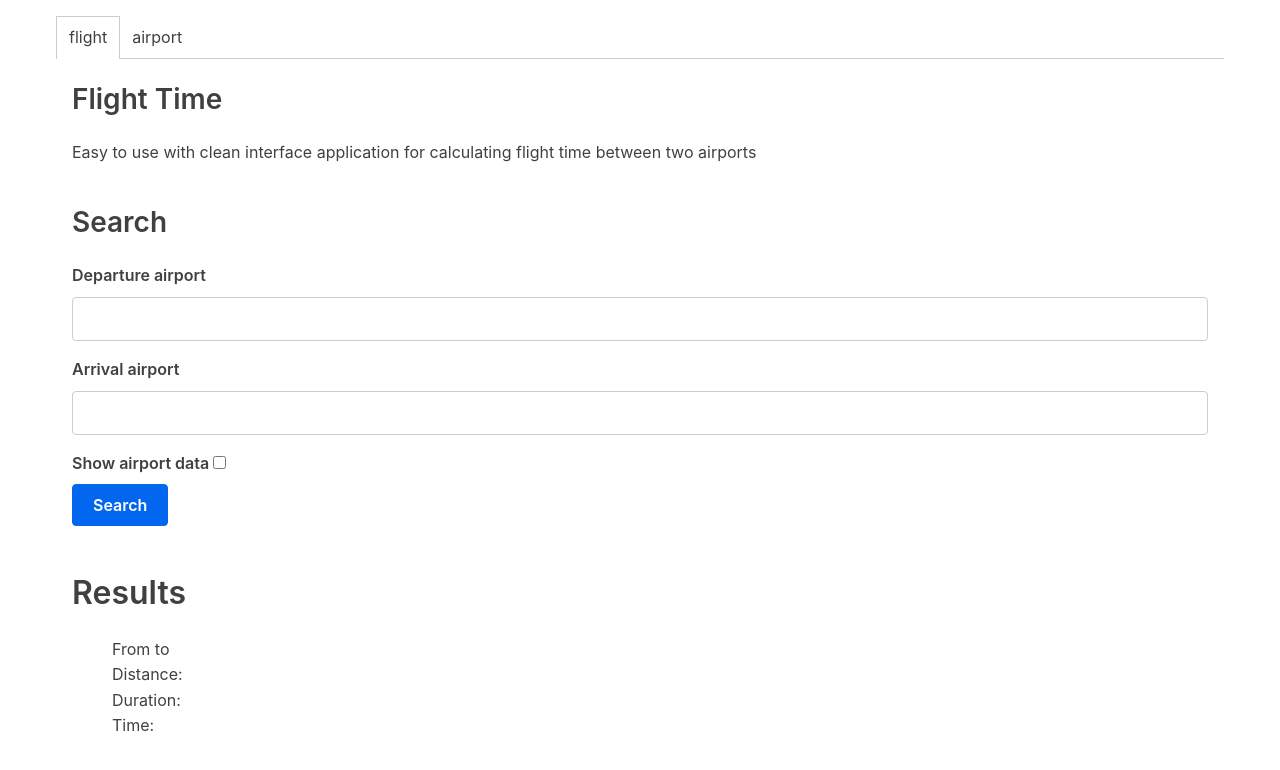
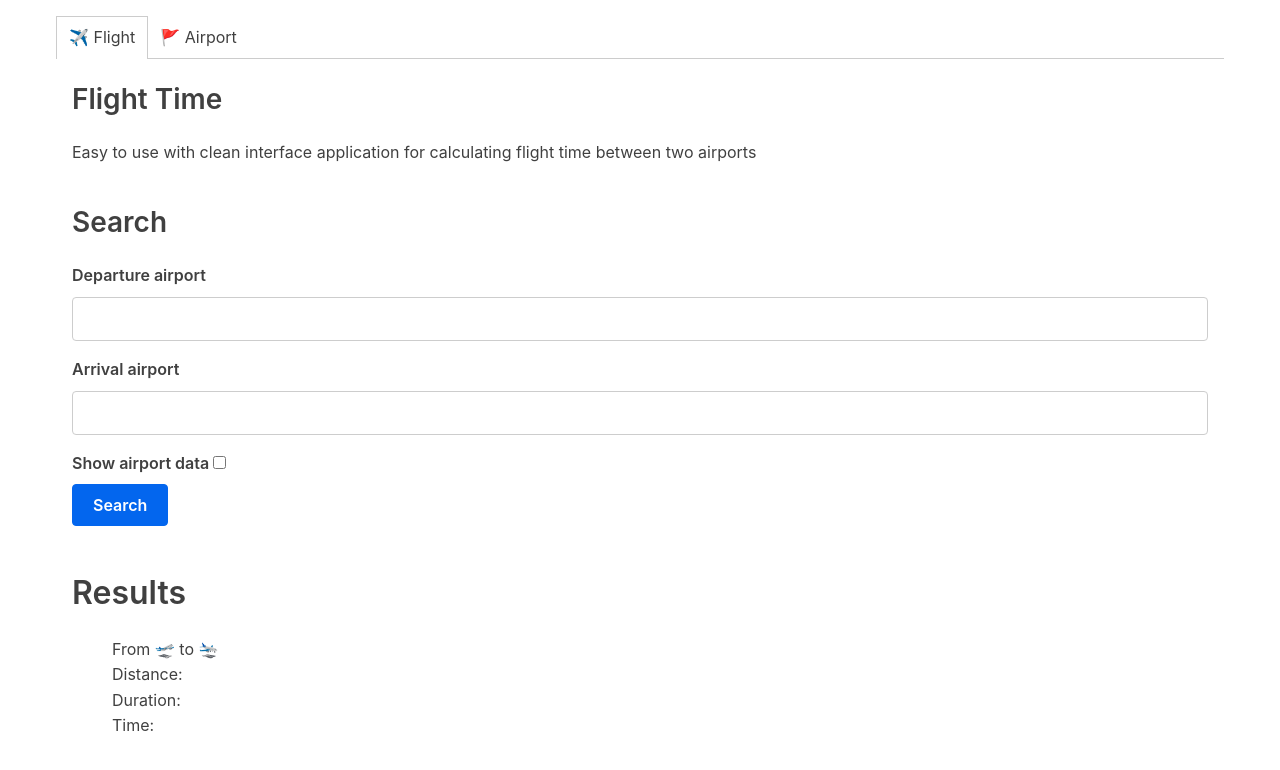
Before and after one commit to fierascu/flight-time, a React (Create React App) app in the folder flight-time-frontend/: page / in a window 1280 px wide. Shown: the top 770 px of the page. Built offline with nearby package versions, Linux system fonts and the light colour scheme.

Commit message:
UI: added emojis

```diff
--- a/flight-time-frontend/src/Api.js
+++ b/flight-time-frontend/src/Api.js
@@ -58,7 +58,7 @@ class Api extends Component {
     const { data } = this.state;
 
     return data === undefined ? null : <div><ul>
-      <li key={1}>From <b>{this.props.dep}</b> to <b>{this.props.arr}</b></li>
+      <li key={1}>From <span role="img" aria-label="departure airport">🛫</span> <b>{this.props.dep}</b> to <span role="img" aria-label="arrival airport">🛬</span> <b>{this.props.arr}</b></li>
       <li key={2}>Distance: {data.dist}</li>
       <li key={3}>Duration: {data.duration}</li>
       <li key={4}>Time: {data.durationAsTime}</li>
--- a/flight-time-frontend/src/App.js
+++ b/flight-time-frontend/src/App.js
@@ -29,7 +29,7 @@ class App extends Component {
             <div className="container">
 
                 <Tabs>
-                    <div label="flight">
+                    <div label="✈️ Flight">
                         <div className="container">
                             <h3>Flight Time</h3>
                             <p>Easy to use with clean interface application for calculating flight time between two airports</p>
@@ -39,7 +39,7 @@ class App extends Component {
                             <Api arr={arr} dep={dep} showAirportData={showAirportData} />
                         </div>
                     </div>
-                    <div label="airport">
+                    <div label="🚩 Airport">
                         <div className="container">
                             <h3>Airport</h3>
                             <p>Easy to use with clean interface application for searching an airports</p>
```
